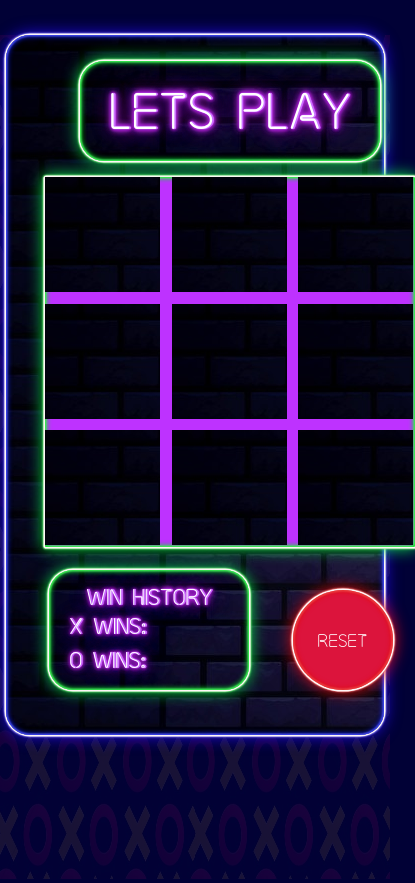
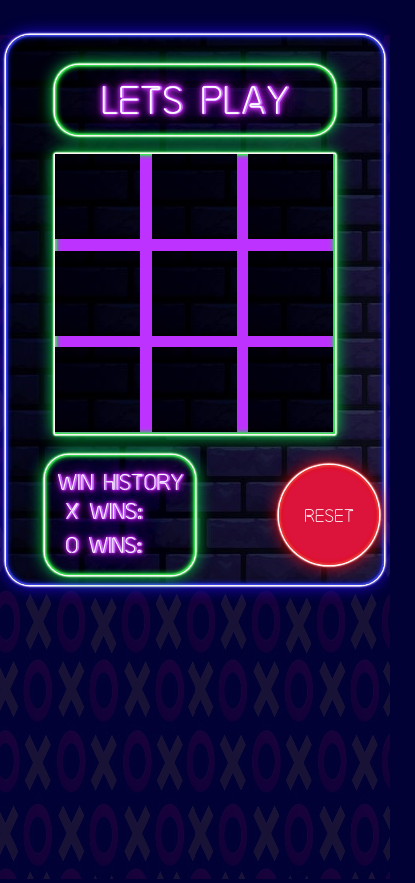
Before and after one commit to ImanRS1/TicTacToe, a plain HTML site: page index.html in a window 390 px wide. Shown: the whole page, 415 px wide, since content can reach past the window. Drawn offline with Linux system fonts and the light colour scheme.

Commit message:
additional media queries

```diff
--- a/style.css
+++ b/style.css
@@ -297,11 +297,7 @@ body{
 
 
 @media screen and (max-width: 780px) {
-    #winAnnouncer{
-        width:  400px;
-        height: 100px;
-        font-size: 60px;
-    }
+
 
 
     #gridContainer{
@@ -322,11 +318,12 @@ body{
 
 
 @media screen and (max-width: 655px) {
-    #winAnnouncer{
-        grid-area: winAnnouncer;
-        width:  300px;
+
+
+       #winAnnouncer{
+        width:  400px;
         height: 100px;
-        font-size: 45px;
+        font-size: 60px;
     }
 
     #mainContainer{
@@ -346,6 +343,13 @@ body{
 }
 
 @media screen and (max-width: 560px) {
+    #winAnnouncer{
+        grid-area: winAnnouncer;
+        width:  300px;
+        height: 100px;
+        font-size: 45px;
+    }
+
     #gridContainer{
         width: 370px;
         height: 370px;
@@ -366,6 +370,60 @@ body{
     #winHistory, #resetButton{
         margin-bottom: 45px;
     }
+
+
+}
+
+
+@media screen and (max-width: 420px) {
+    #winAnnouncer{
+        grid-area: winAnnouncer;
+        width:  280px;
+        height: 70px;
+        font-size: 35px;
+    }
+
+
+    #gridContainer{
+        width: 280px;
+        height: 280px;
+        font-size: 75px;
+        margin: 15px auto;
+    }
+
+    #gridContainer > div {
+        width: 85px;
+        height: 85px;
+      }
+
+    #g11, #g12, #g13, #g21, #g22, #g23, #g31, #g32, #g33{
+        padding-left: 15px;
+    }
+
+    #mainContainer{
+        height: 550px;
+
+        grid-template-areas:'winAnnouncer winAnnouncer winAnnouncer winAnnouncer winAnnouncer winAnnouncer'
+        'gridContainer gridContainer gridContainer gridContainer gridContainer gridContainer'
+        'gridContainer gridContainer gridContainer gridContainer gridContainer gridContainer'
+        'gridContainer gridContainer gridContainer gridContainer gridContainer gridContainer'
+        'gridContainer gridContainer gridContainer gridContainer gridContainer gridContainer'
+        'winHistory winHistory winHistory winHistory . resetButton'  ;
+    }
+
+    #winHistory{
+        width: 150px;
+        height: 120px;
+        font-size: 20px;
+        margin-left: 10px;
+        margin-bottom: 10px;
+    }
+
+    #resetButton{
+        margin-right: 5px;
+        margin-bottom: 20px;
+    }
+
 
 
 }
```
